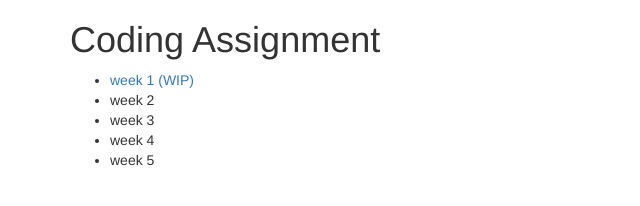
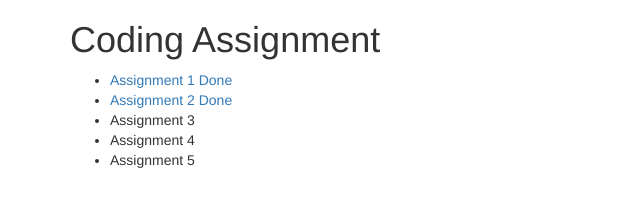
Before and after one commit to carloscasalar/coursera-angularjs, a website: page index.html in a window 1280 px wide. Shown: the whole page, without its empty margins (0-640 px from the left). Drawn offline with Linux system fonts and the light colour scheme.

Commit message:
Added link to assignment 2

```diff
--- a/index.html
+++ b/index.html
@@ -15,11 +15,11 @@
       <div >
         <h1>Coding Assignment</h1>
         <ul>
-          <li><a href="assignment1/index.html">week 1 (WIP)</a></li>
-          <li>week 2</li>
-          <li>week 3</li>
-          <li>week 4</li>
-          <li>week 5</li>
+          <li><a href="assignment1/index.html">Assignment 1 Done</a></li>
+          <li><a href="assignment2/index.html">Assignment 2 Done</a></li>
+          <li>Assignment 3</li>
+          <li>Assignment 4</li>
+          <li>Assignment 5</li>
         </ul>
       </div>
 
```
